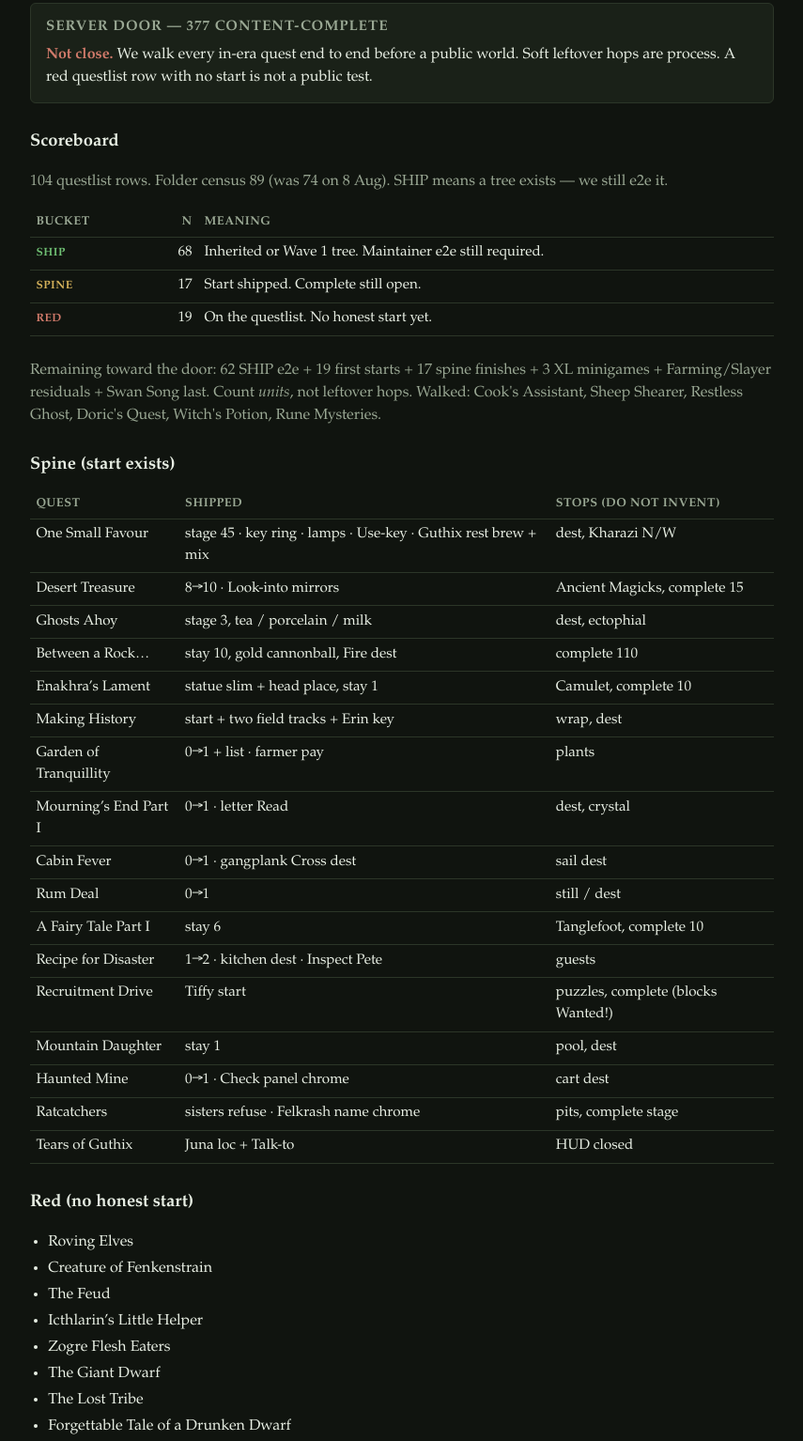
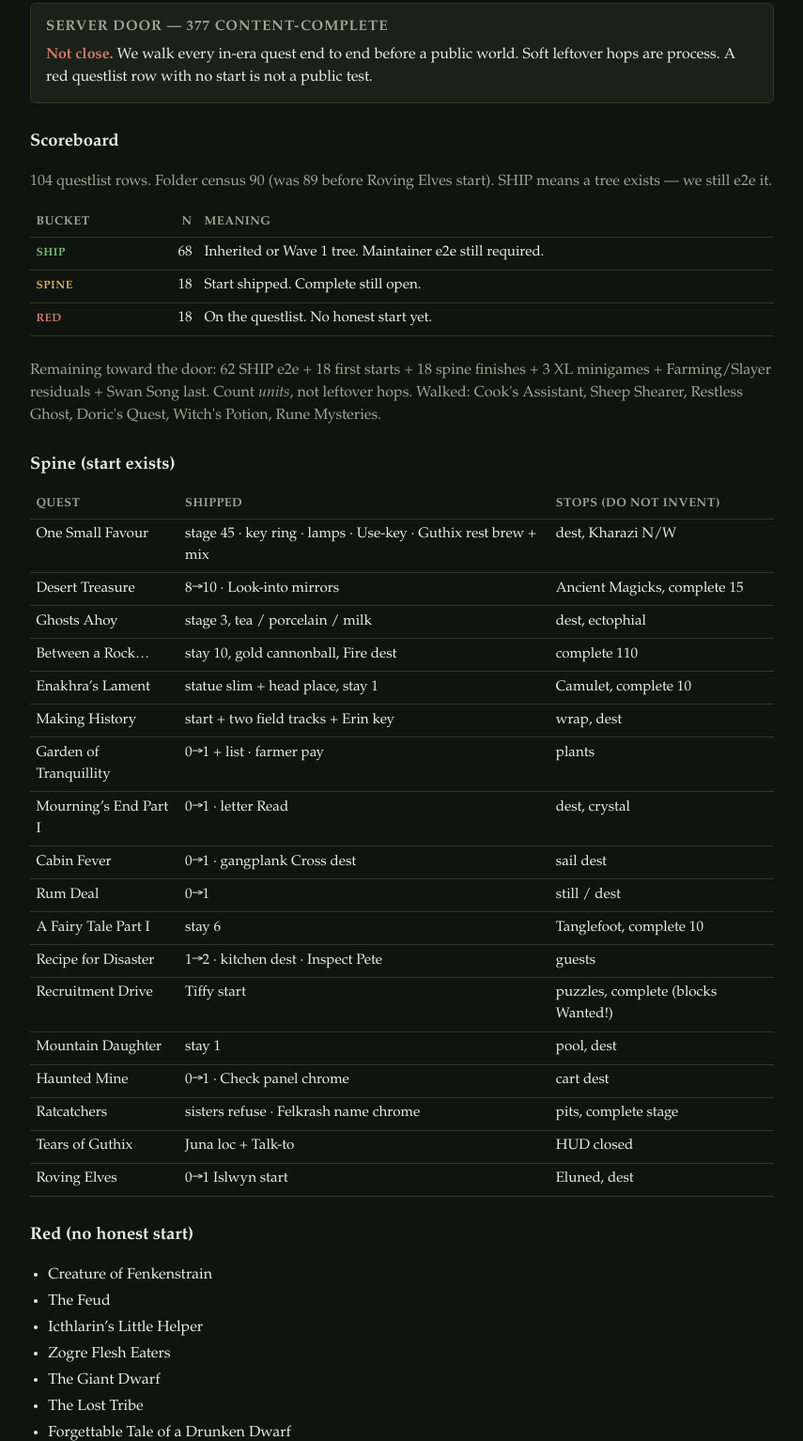
Before and after one commit to Fairy-Ring/fairy-ring-workspace, a plain HTML site: page docs/progress/index.html in a window 1280 px wide. Shown: the part 185-1719 px from the top of the page at 94% size, without its empty margins (212-1067 px from the left). Drawn offline with Linux system fonts and the light colour scheme.

Commit message:
Thin export: public closeout (countdown + Decision 011 surface).

```diff
--- a/docs/progress/index.html
+++ b/docs/progress/index.html
@@ -70,16 +70,16 @@
     </div>
 
     <h2>Scoreboard</h2>
-    <p class="lead">104 questlist rows. Folder census 89 (was 74 on 8 Aug). SHIP means a tree exists — we still e2e it.</p>
+    <p class="lead">104 questlist rows. Folder census 90 (was 89 before Roving Elves start). SHIP means a tree exists — we still e2e it.</p>
     <table>
       <thead><tr><th>Bucket</th><th class="n">n</th><th>Meaning</th></tr></thead>
       <tbody>
         <tr><td><span class="tag ship">SHIP</span></td><td class="n">68</td><td>Inherited or Wave 1 tree. Maintainer e2e still required.</td></tr>
-        <tr><td><span class="tag spine">SPINE</span></td><td class="n">17</td><td>Start shipped. Complete still open.</td></tr>
-        <tr><td><span class="tag red">RED</span></td><td class="n">19</td><td>On the questlist. No honest start yet.</td></tr>
+        <tr><td><span class="tag spine">SPINE</span></td><td class="n">18</td><td>Start shipped. Complete still open.</td></tr>
+        <tr><td><span class="tag red">RED</span></td><td class="n">18</td><td>On the questlist. No honest start yet.</td></tr>
       </tbody>
     </table>
-    <p class="lead">Remaining toward the door: 62 SHIP e2e + 19 first starts + 17 spine finishes + 3 XL minigames + Farming/Slayer residuals + Swan Song last. Count <em>units</em>, not leftover hops. Walked: Cook's Assistant, Sheep Shearer, Restless Ghost, Doric's Quest, Witch's Potion, Rune Mysteries.</p>
+    <p class="lead">Remaining toward the door: 62 SHIP e2e + 18 first starts + 18 spine finishes + 3 XL minigames + Farming/Slayer residuals + Swan Song last. Count <em>units</em>, not leftover hops. Walked: Cook's Assistant, Sheep Shearer, Restless Ghost, Doric's Quest, Witch's Potion, Rune Mysteries.</p>
 
     <h2>Spine (start exists)</h2>
     <table>
@@ -102,12 +102,12 @@
         <tr><td>Haunted Mine</td><td>0→1 · Check panel chrome</td><td>cart dest</td></tr>
         <tr><td>Ratcatchers</td><td>sisters refuse · Felkrash name chrome</td><td>pits, complete stage</td></tr>
         <tr><td>Tears of Guthix</td><td>Juna loc + Talk-to</td><td>HUD closed</td></tr>
+        <tr><td>Roving Elves</td><td>0→1 Islwyn start</td><td>Eluned, dest</td></tr>
       </tbody>
     </table>
 
     <h2>Red (no honest start)</h2>
     <ul>
-      <li>Roving Elves</li>
       <li>Creature of Fenkenstrain</li>
       <li>The Feud</li>
       <li>Icthlarin’s Little Helper</li>
```
Also changed, not shown: PUBLIC_EXPORT.md (+1 -1 lines), docs/research/softpass.md (+1 -0 lines).
